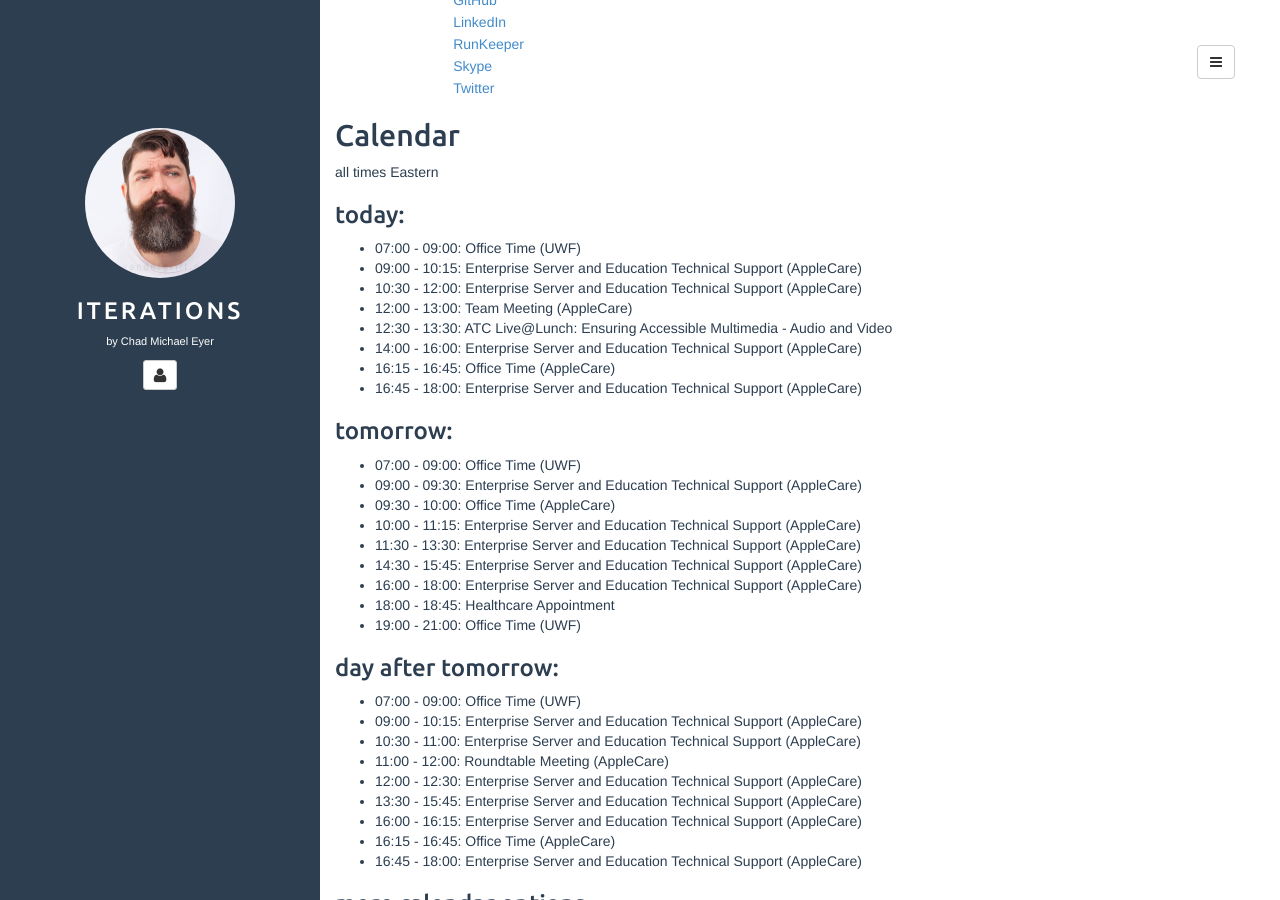
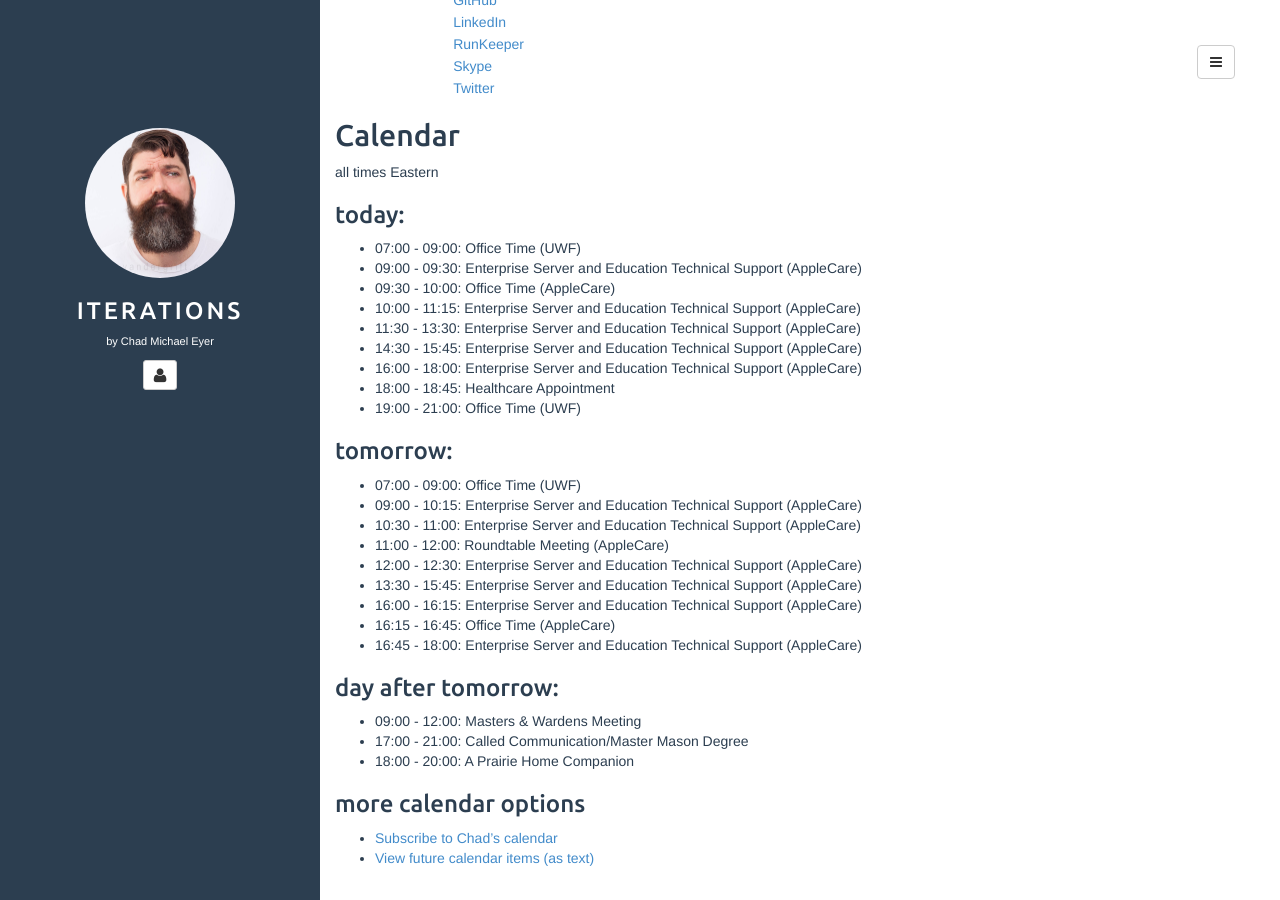
Before and after one commit to chadmichaeleyer/chadmichaeleyer.github.io, a Jekyll site: the page built from about.md, in a window 1280 px wide and 900 px high, scrolled down 1377 px. Built offline with Jekyll 4.4.1, drawn with Linux system fonts in a browser that asks for light colours.

Commit message:
calendar update

```diff
--- a/calendar.markdown
+++ b/calendar.markdown
@@ -1,17 +1,6 @@
 all times Eastern
 
 ### today:
-
-* 07:00 - 09:00: Office Time (UWF)
-* 09:00 - 10:15: Enterprise Server and Education Technical Support (AppleCare)
-* 10:30 - 12:00: Enterprise Server and Education Technical Support (AppleCare)
-* 12:00 - 13:00: Team Meeting (AppleCare)
-* 12:30 - 13:30: ATC Live@Lunch: Ensuring Accessible Multimedia - Audio and Video
-* 14:00 - 16:00: Enterprise Server and Education Technical Support (AppleCare)
-* 16:15 - 16:45: Office Time (AppleCare)
-* 16:45 - 18:00: Enterprise Server and Education Technical Support (AppleCare)
-
-### tomorrow:
 
 * 07:00 - 09:00: Office Time (UWF)
 * 09:00 - 09:30: Enterprise Server and Education Technical Support (AppleCare)
@@ -34,3 +23,9 @@ all times Eastern
 * 16:00 - 16:15: Enterprise Server and Education Technical Support (AppleCare)
 * 16:15 - 16:45: Office Time (AppleCare)
 * 16:45 - 18:00: Enterprise Server and Education Technical Support (AppleCare)
+
+### day after tomorrow:
+
+* 09:00 - 12:00: Masters & Wardens Meeting
+* 17:00 - 21:00: Called Communication/Master Mason Degree
+* 18:00 - 20:00: A Prairie Home Companion
```
Also changed, not shown: other parts of calendar.markdown (+1 -1 lines), calendar-year.markdown (+9 -11 lines), 1 other file.
